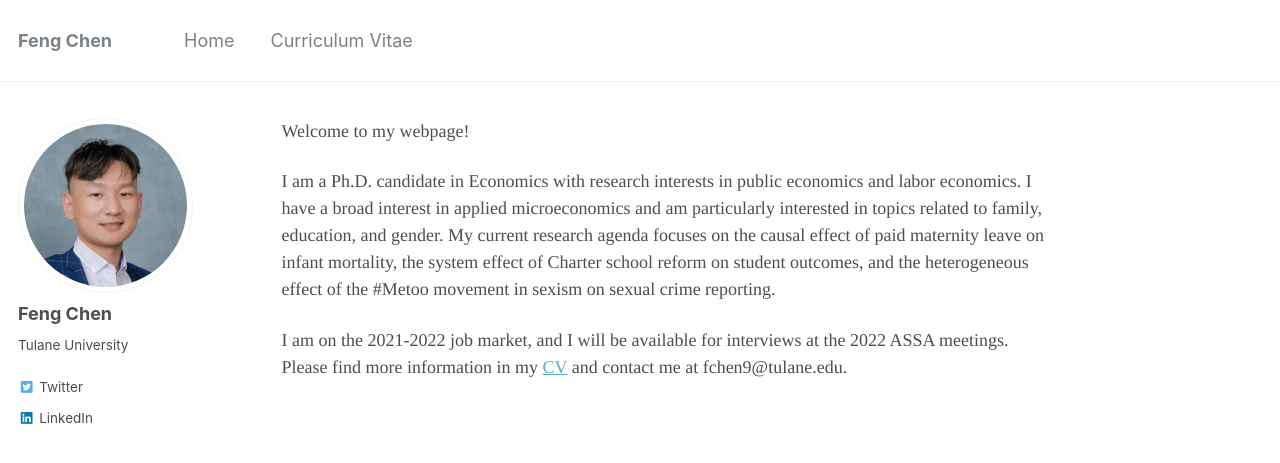
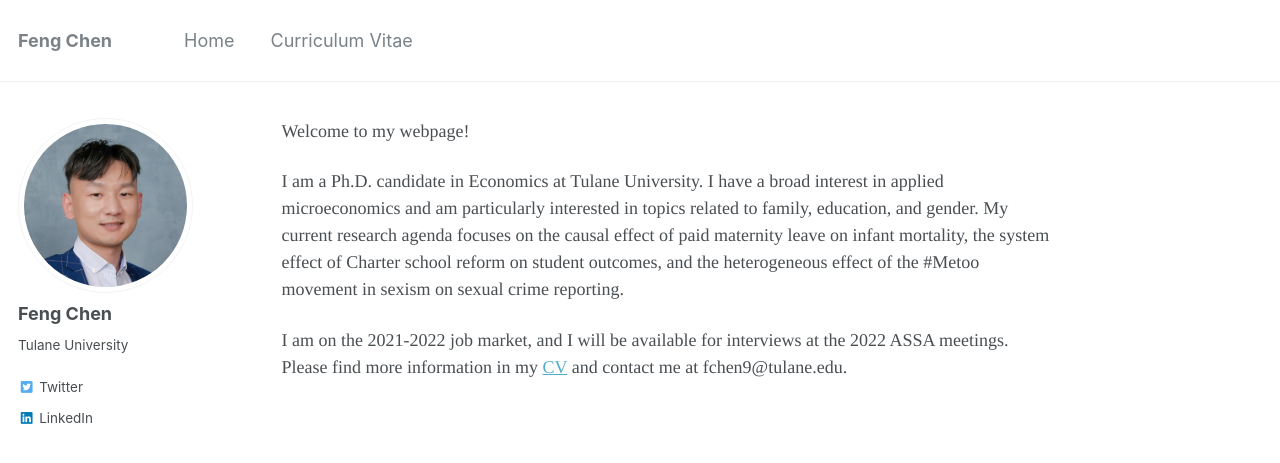
Before and after one commit to fengchen22/fengchen22.github.io, a Jekyll site: the page built from _pages/about.md, in a window 1280 px wide. Shown: the top 463 px of the page. Built offline with Jekyll 4.4.1, drawn with Linux system fonts in a browser that asks for light colours.

Commit message:
Update about.md

```diff
--- a/_pages/about.md
+++ b/_pages/about.md
@@ -9,6 +9,6 @@ redirect_from:
 ---
 Welcome to my webpage!
 
-I am a Ph.D. candidate in Economics with research interests in public economics and labor economics. I have a broad interest in applied microeconomics and am particularly interested in topics related to family, education, and gender.  My current research agenda focuses on the causal effect of paid maternity leave on infant mortality, the system effect of Charter school reform on student outcomes, and the heterogeneous effect of the #Metoo movement in sexism on sexual crime reporting.
+I am a Ph.D. candidate in Economics at Tulane University. I have a broad interest in applied microeconomics and am particularly interested in topics related to family, education, and gender.  My current research agenda focuses on the causal effect of paid maternity leave on infant mortality, the system effect of Charter school reform on student outcomes, and the heterogeneous effect of the #Metoo movement in sexism on sexual crime reporting.
 
 I am on the 2021-2022 job market, and I will be available for interviews at the 2022 ASSA meetings. Please find more information in my [CV](http://fengchen22.github.io/files/feng_cv.pdf) and contact me at fchen9@tulane.edu.
```
